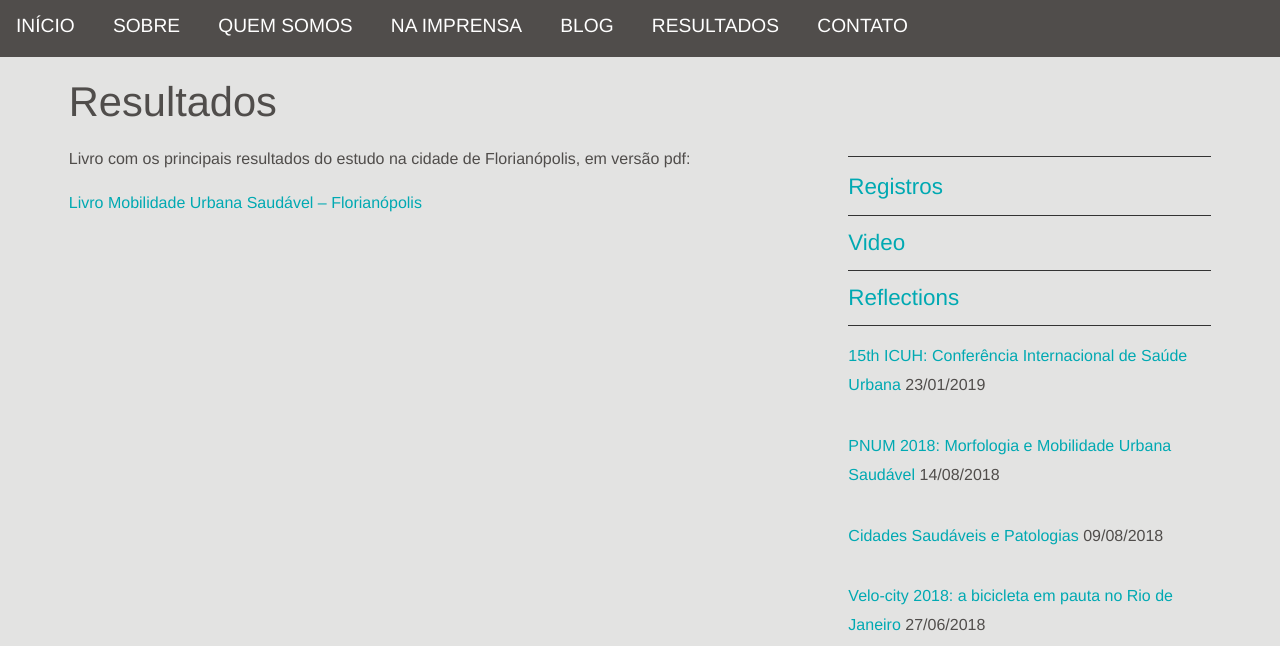
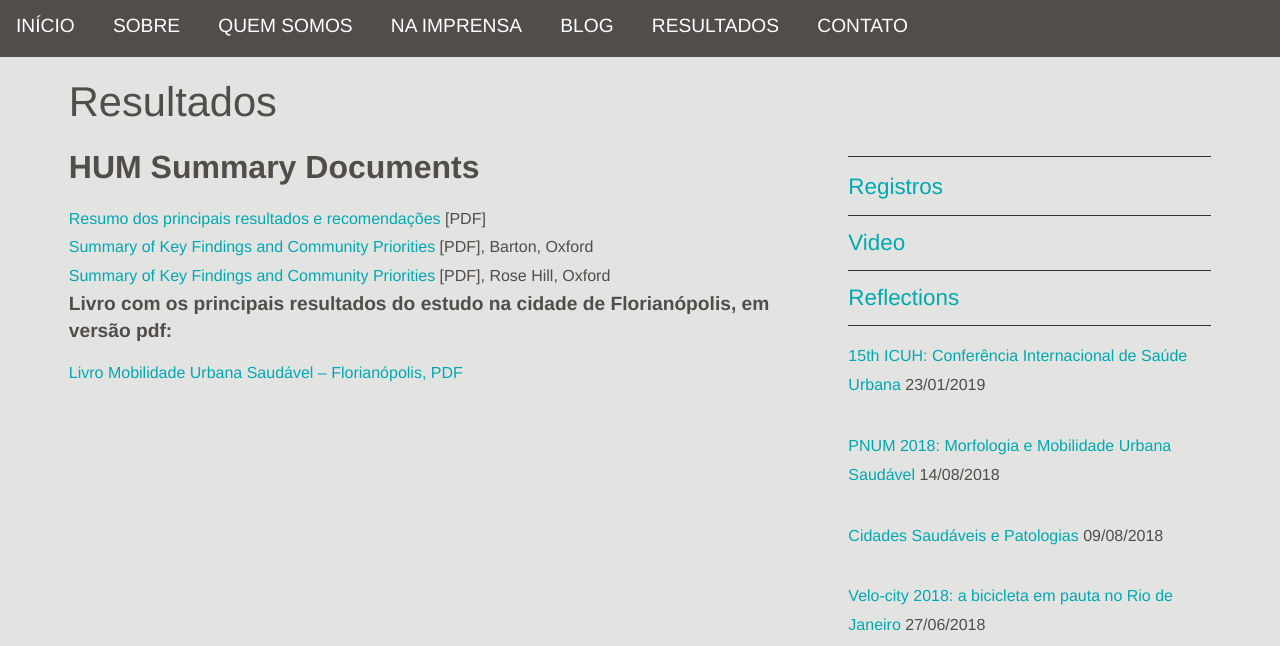
Before and after one commit to eye-division/hum-mus, a Jekyll site: the page built from resultados.md, in a window 1280 px wide and 900 px high, cut to the strip 254-900 px from the top of the window. Built offline with Jekyll 4.4.1, drawn with Linux system fonts in a browser that asks for light colours; nearby versions of some CDN libraries; some web fonts are replaced.

Commit message:
Add revised Portuguese summary of findings PDF

```diff
--- a/resultados.md
+++ b/resultados.md
@@ -9,6 +9,17 @@
 permalink: "/pt/resultados/"
 sidebar: "sidebar-outputs.html"
 ---
-Livro com os principais resultados do estudo na cidade de Florianópolis, em versão pdf:
 
-[Livro Mobilidade Urbana Saudável &#8211; Florianópolis](https://www.hum-mus.org/wp-content/uploads/2018/11/Livro-MUS-FLN.pdf)
+## HUM Summary Documents
+
+<ul>
+    <li><a href="/assets/HUM_Summary_Report_PT.pdf">Resumo dos principais resultados e recomendações</a> [PDF]</li>
+
+    <li><a href="/assets/HUM_Barton_Summary_Report_DIGITAL.pdf">Summary of Key Findings and Community Priorities</a> [PDF], Barton, Oxford</li>
+
+    <li><a href="/assets/HUM_RoseHill_Summary_Report_DIGITAL.pdf">Summary of Key Findings and Community Priorities</a> [PDF], Rose Hill, Oxford</li>
+</ul>
+
+#### Livro com os principais resultados do estudo na cidade de Florianópolis, em versão pdf:
+
+[Livro Mobilidade Urbana Saudável &#8211; Florianópolis, PDF](https://www.hum-mus.org/wp-content/uploads/2018/11/Livro-MUS-FLN.pdf)
```
Also changed, not shown: outputs.md (+8 -0 lines), outputs/publications.md (+1 -1 lines), resultados/registros.md (+1 -1 lines), 4 other files.
